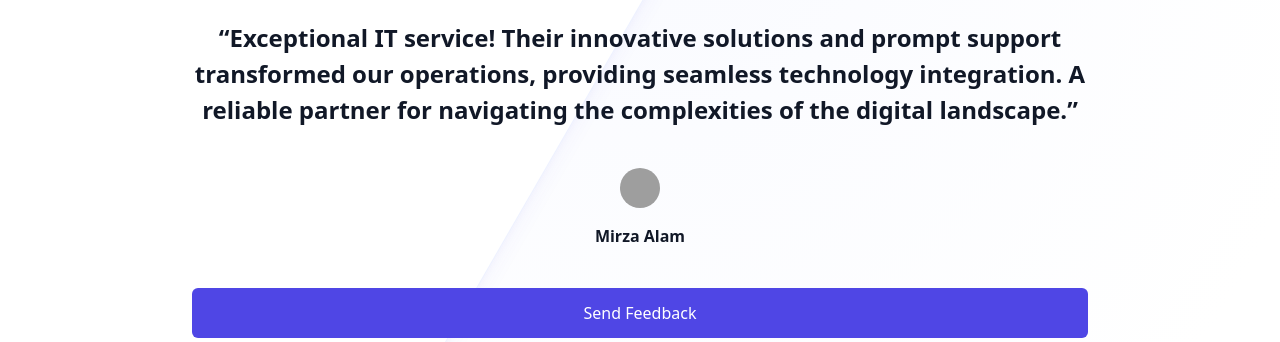
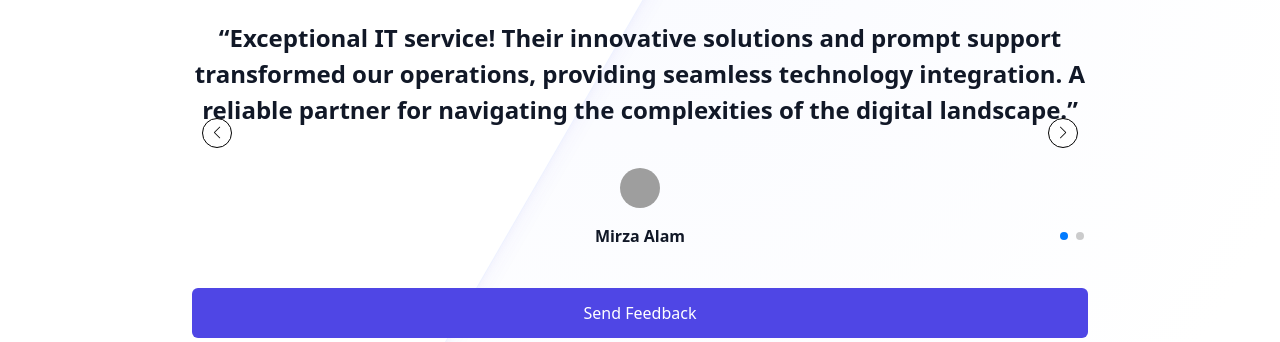
Before and after one commit to NaufalArsa/DoctorPC, a PHP site: page /resources/dashboard.php in a window 1280 px wide. Shown: the part 2858-3200 px from the top of the page. Run offline with PHP 8.4, Linux system fonts and the light colour scheme; some libraries are stand-ins or nearby versions; grey boxes are pictures that could not be loaded.

Commit message:
update tampilan dashborad review

```diff
--- /dev/null
+++ b/resources/dashboard-review-style.css
@@ -0,0 +1,29 @@
+.custom-pagination {
+    display: flex;
+    justify-content:end;
+    align-items: center;
+}
+
+.custom-nav-button {
+    color: black;
+    background-color: white;
+    border: 1px solid black;
+    border-radius: 50%;
+    width: 30px;
+    height: 30px;
+    display: flex;
+    align-items: center;
+    justify-content: center;
+}
+
+.custom-nav-button::after {
+    font-size: 12px;
+}
+
+.swiper-button-next {
+top: 200px;
+}
+
+.swiper-button-prev {
+top: 200px;
+}
--- a/resources/dashboard.php
+++ b/resources/dashboard.php
@@ -15,6 +15,9 @@ if($_SESSION['login'] = false) {
     <meta name="viewport" content="width=device-width, initial-scale=1.0">
     <link rel="stylesheet" href="https://cdnjs.cloudflare.com/ajax/libs/font-awesome/6.5.1/css/all.min.css" integrity="sha512-DTOQO9RWCH3ppGqcWaEA1BIZOC6xxalwEsw9c2QQeAIftl+Vegovlnee1c9QX4TctnWMn13TZye+giMm8e2LwA==" crossorigin="anonymous" referrerpolicy="no-referrer" />
     <script src="https://cdn.tailwindcss.com"></script>
+    <!-- Style Review Users -->
+    <link rel="stylesheet" href="https://cdn.jsdelivr.net/npm/swiper/swiper-bundle.min.css" />
+    <link rel="stylesheet" href="dashboard-review-style.css">
     <title>Document</title>
 </head>
 <body class="max-h-max">
@@ -286,22 +289,58 @@ if($_SESSION['login'] = false) {
     <!-- <img src="https://icons8.com/illustrations/illustration/juicy-blue-quadrangular-star" alt=""> -->
     <div class="absolute inset-0 -z-10 bg-[radial-gradient(45rem_50rem_at_top,theme(colors.indigo.100),white)] opacity-20"></div>
     <div class="absolute inset-y-0 right-1/2 -z-10 mr-16 w-[200%] origin-bottom-left skew-x-[-30deg] bg-white shadow-xl shadow-indigo-600/10 ring-1 ring-indigo-50 sm:mr-28 lg:mr-0 xl:mr-16 xl:origin-center"></div>
+
     <div class="mx-auto max-w-2xl lg:max-w-4xl">
         <img class="mx-auto h-12 scale-[3]" src="https://img.freepik.com/free-photo/3d-speech-bubbles-with-gold-rating-stars_107791-16206.jpg?w=826&t=st=1702024465~exp=1702025065~hmac=0b78022b94d4aa029ba2b3e496a7945bf8c8a4304db414e4e785fd20b79f9be6" alt="">
+        <!-- Swiper -->
+        <div class="swiper mySwiper">
+        <div class="swiper-wrapper">
+                <!-- Slides -->
+                <div class="swiper-slide">
                     <figure class="mt-20">
                         <blockquote class="text-center text-xl font-semibold leading-8 text-gray-900 sm:text-2xl sm:leading-9">
                             <p>“Exceptional IT service! Their innovative solutions and prompt support transformed our operations, providing seamless technology integration. A reliable partner for navigating the complexities of the digital landscape.”</p>
                         </blockquote>
                         <figcaption class="mt-10">
-          <img class="mx-auto h-10 w-10 rounded-full" src="https://img.freepik.com/free-photo/handsome-young-man-with-arms-crossed-white-background_23-2148222620.jpg?w=740&t=st=1702024725~exp=1702025325~hmac=eea34c16b5cd07c6a30a40b8b43af2deb0554fa1b00070792fd0f276e99c6d4a" alt="">
+                            <img class="mx-auto h-10 w-10 rounded-full" src="https://img.freepik.com/free-photo/handsome-young-man-with-arms-crossed-white-background_23-2148222620.jpg" alt="">
                             <div class="mt-4 flex items-center justify-center space-x-3 text-base">
-            <div class="font-semibold text-gray-900">Mirza Alam </div>
+                                <div class="font-semibold text-gray-900">Mirza Alam</div>
                             </div>
                         </figcaption>
                     </figure>
+                </div>
+
+                <!-- Slides -->
+                <div class="swiper-slide">
+                    <figure class="mt-20">
+                        <blockquote class="text-center text-xl font-semibold leading-8 text-gray-900 sm:text-2xl sm:leading-9">
+                            <p>“Exceptional IT service! Their innovative solutions and prompt support transformed our operations, providing seamless technology integration. A reliable partner for navigating the complexities of the digital landscape.”</p>
+                        </blockquote>
+                        <figcaption class="mt-10">
+                            <img class="mx-auto h-10 w-10 rounded-full" src="https://img.freepik.com/free-photo/handsome-young-man-with-arms-crossed-white-background_23-2148222620.jpg" alt="">
+                            <div class="mt-4 flex items-center justify-center space-x-3 text-base">
+                                <div class="font-semibold text-gray-900">Mirza Alam</div>
+                            </div>
+                        </figcaption>
+                    </figure>
+                </div>
+
+            </div>
+            <!-- Customized Pagination -->
+            <div class="swiper-pagination custom-pagination"></div>
+
+            <!-- Customized Navigation Buttons -->
+            <div class="swiper-button-prev custom-nav-button"></div>
+            <div class="swiper-button-next custom-nav-button"></div>
+        </div>
+
+        <!-- Send Feedback Button -->
         <a href="views/review-users.php" class="mt-10 flex items-center justify-center inline-block rounded-md border border-transparent bg-indigo-600 px-8 py-3 text-center font-medium text-white hover:bg-indigo-700">Send Feedback</a>
     </div>
   </section>
+
+<!-- Swiper JS -->
+<script src="https://cdn.jsdelivr.net/npm/swiper/swiper-bundle.min.js"></script>
 <!-- ... -->
 
   <!-- Footer -->
@@ -335,7 +374,17 @@ if($_SESSION['login'] = false) {
 
 
 <script>
-
+      const swiper = new Swiper('.mySwiper', {
+        loop: true,
+        pagination: {
+            el: '.swiper-pagination',
+            clickable: true,
+        },
+        navigation: {
+            nextEl: '.swiper-button-next',
+            prevEl: '.swiper-button-prev',
+        },
+      });
 </script>
 
 </body>
```
Lines whose indentation alone changed are shown as unchanged.
